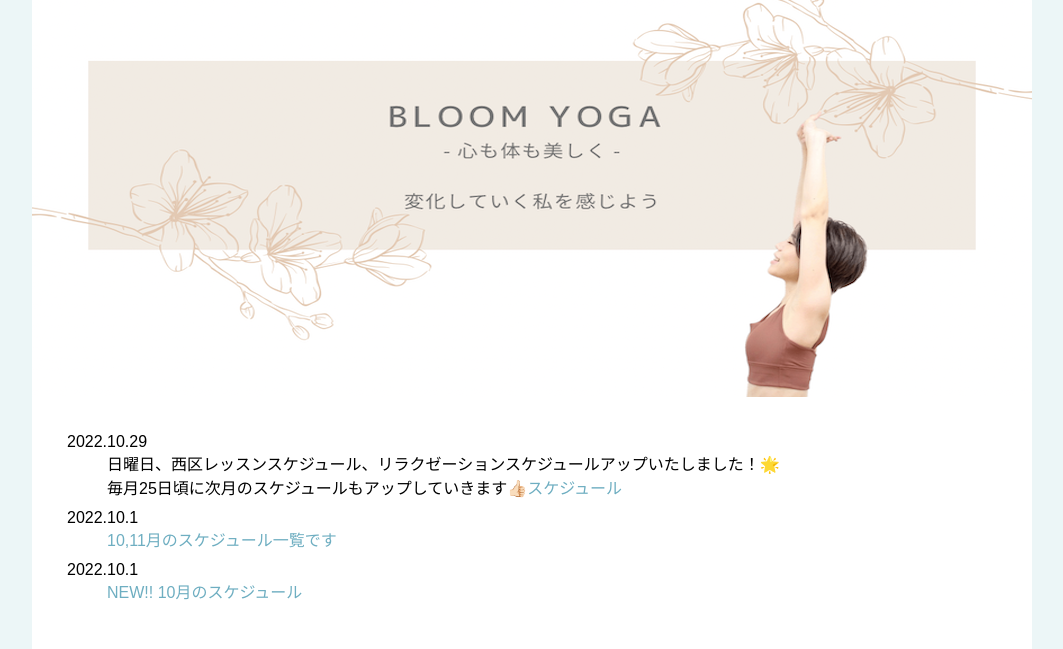
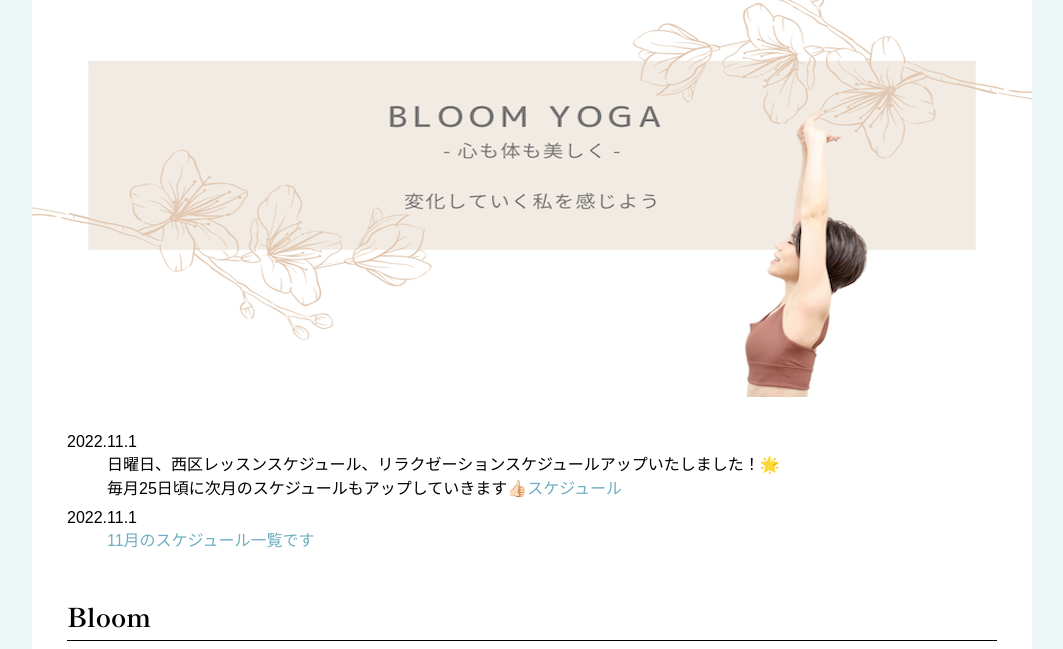
Before and after one commit to pn496/yoga, a plain HTML site: page index.html in a window 1280 px wide. Shown: the part 151-800 px from the top of the page, without its empty margins (108-1171 px from the left). Drawn offline with nearby package versions, Linux system fonts and the light colour scheme; a web font is replaced by a local one.

Commit message:
Add files via upload

```diff
--- a/index.html
+++ b/index.html
@@ -125,19 +125,13 @@
       </section>
       <section>
         <dl class="update" id="Bloom">
-          <dt>2022.10.29</dt>
+          <dt>2022.11.1</dt>
           <dd>日曜日、西区レッスンスケジュール、リラクゼーションスケジュールアップいたしました！🌟<br>
             毎月25日頃に次月のスケジュールもアップしていきます👍🏻<a href="https://lit.link/shokobloom" alt="スケジュール">スケジュール</a>
           </dd>
-          <dt>2022.10.1</dt>
-          <dd><a href="img/10_11.pdf" alt="10,11スケジュール">10,11月のスケジュール一覧です</a>
+          <dt>2022.11.1</dt>
+          <dd><a href="img/11.png" alt="10,11スケジュール">11月のスケジュール一覧です</a>
           </dd>
-          <dt>2022.10.1</dt>
-          <dd><a href="img/sch10_2022.jpg" alt="10月のスケジュール">NEW!! 10月のスケジュール</a>
-          </dd>
-          <!-- <dt>2022.8.1</dt>
-          <dd><a href="img/sch9_2022.jpg" alt="9月のスケジュール">9月のスケジュール</a>
-          </dd> -->
         </dl>
         <h2>Bloom</h2>
         <p>
```
Also changed, not shown: img/11.png (added). Lines whose indentation alone changed are shown as unchanged.
